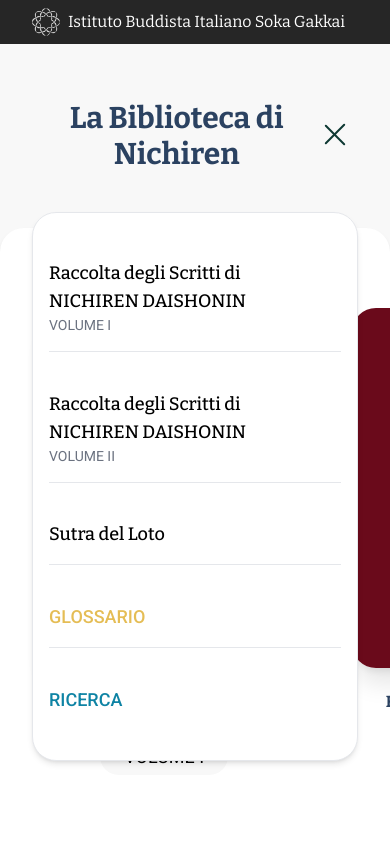
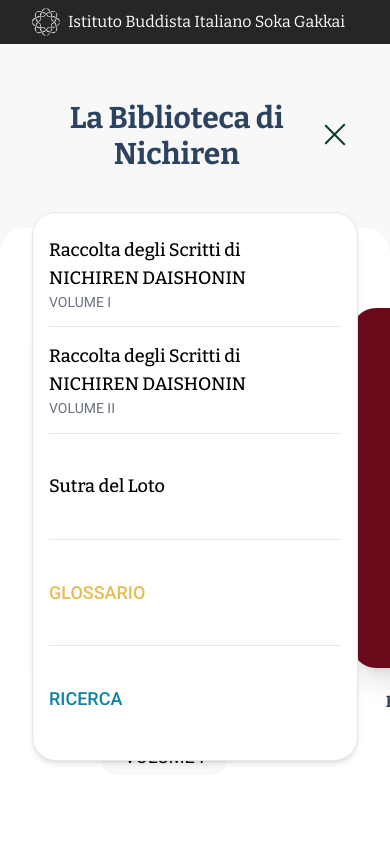
Before and after one commit to upalatucci/biblioteca-nextjs, a Next.js app: page / in a window 390 px wide. Both pictures are taken after a click on the button "hamburger menu". Shown: the top 844 px of the page. Built offline with nearby package versions, Linux system fonts and the light colour scheme.

Commit message:
fix: nav items mobile centered

```diff
--- a/components/Navbar/HomeNavbar.tsx
+++ b/components/Navbar/HomeNavbar.tsx
@@ -68,7 +68,7 @@ const HomeNavbar = () => {
             className={classNames(
               "mobileMenu block relative lg:hidden w-12 h-10",
               {
-                open: [SHOW, SHOWING].includes(mobileMenuOpen),
+                open: [SHOW, SHOWING].includes(mobileMenuOpen)
               }
             )}
             aria-label="hamburger menu"
@@ -85,22 +85,46 @@ const HomeNavbar = () => {
           border rounded-3xl transition-all mobile-nav-items ${mobileMenuOpen}`}
             >
               <Link href="/rsnd-vol1" passHref>
-                <a className="!text-left border-b border-gray-200 pb-4">Raccolta degli Scritti di<br/>NICHIREN DAISHONIN <span className="block text-sm text-gray-500 font-sans font-normal">VOLUME I</span></a>
+                <a className="!text-left border-b border-gray-200 flex-1 flex flex-col justify-center">
+                  <div>
+                    Raccolta degli Scritti di
+                    <br />
+                    NICHIREN DAISHONIN{" "}
+                    <span className="block text-sm text-gray-500 font-sans font-normal">
+                      VOLUME I
+                    </span>
+                  </div>
+                </a>
               </Link>
 
               <Link href="/rsnd-vol2" passHref>
-                <a className="!text-left border-b border-gray-200 pb-4">Raccolta degli Scritti di<br/>NICHIREN DAISHONIN <span className="block text-sm text-gray-500 font-sans font-normal">VOLUME II</span></a>
+                <a className="!text-left border-b border-gray-200 flex-1 flex flex-col justify-center">
+                  <div>
+                    Raccolta degli Scritti di
+                    <br />
+                    NICHIREN DAISHONIN{" "}
+                    <span className="block text-sm text-gray-500 font-sans font-normal">
+                      VOLUME II
+                    </span>
+                  </div>
+                </a>
               </Link>
 
               <Link href="/sutra-del-loto" passHref>
-                <a className="!text-left border-b border-gray-200 pb-4">Sutra del Loto</a>
+                <a className="!text-left border-b border-gray-200 flex-1 flex flex-col justify-center">
+                  <div>Sutra del Loto</div>
+                </a>
               </Link>
 
               <Link href="/glossario" passHref>
-                <a className="!text-left font-sans text-customYellow uppercase border-b border-gray-200 pb-4">Glossario</a>
+                <a className="!text-left font-sans text-customYellow uppercase border-b border-gray-200 flex-1 flex flex-col justify-center">
+                  <div>Glossario</div>
+                </a>
               </Link>
               <Link href="/ricerca" passHref>
-                <a className="!text-left font-sans text-primary uppercase">Ricerca</a>
+                <a className="!text-left font-sans text-primary uppercase flex-1 flex flex-col justify-center">
+                  <div>Ricerca</div>
+                </a>
               </Link>
             </div>
           )}
```
